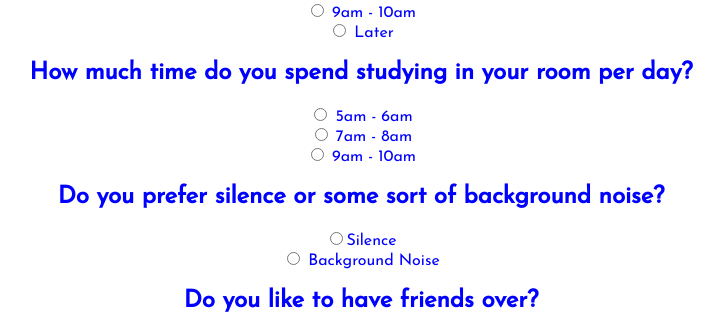
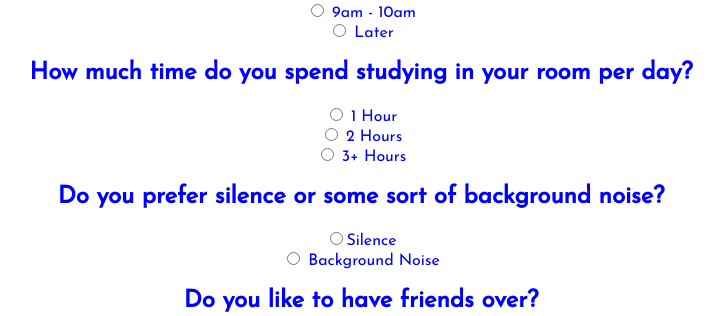
Before and after one commit to caleballen7/roomateproject, a Python web app: template templates/signup.html in a window 1280 px wide. Shown: the part 1183-1499 px from the top of the page, without its empty margins (279-1003 px from the left). Run offline with Jinja, Linux system fonts and the light colour scheme; the template is opened without the code that fills it, so the values that code supplies are empty.

Commit message:
Change to study question

```diff
--- a/templates/signup.html
+++ b/templates/signup.html
@@ -57,9 +57,9 @@
 
 
 <h2> How much time do you spend studying in your room per day?</h2>
-<input type = "radio" name ="study" value = "1hr"> 5am - 6am <br>
-<input type = "radio" name ="study" value = "2hr"> 7am - 8am <br>
-<input type = "radio" name ="study" value = "9-10am"> 9am - 10am
+<input type = "radio" name ="study" value = "1hr"> 1 Hour <br>
+<input type = "radio" name ="study" value = "2hr"> 2 Hours <br>
+<input type = "radio" name ="study" value = "3+hrs"> 3+ Hours <br>
 
 <h2>Do you prefer silence or some sort of background noise?</h2>
 <input type = "radio" name ="noiselevel" value = "silence">Silence <br>
```
